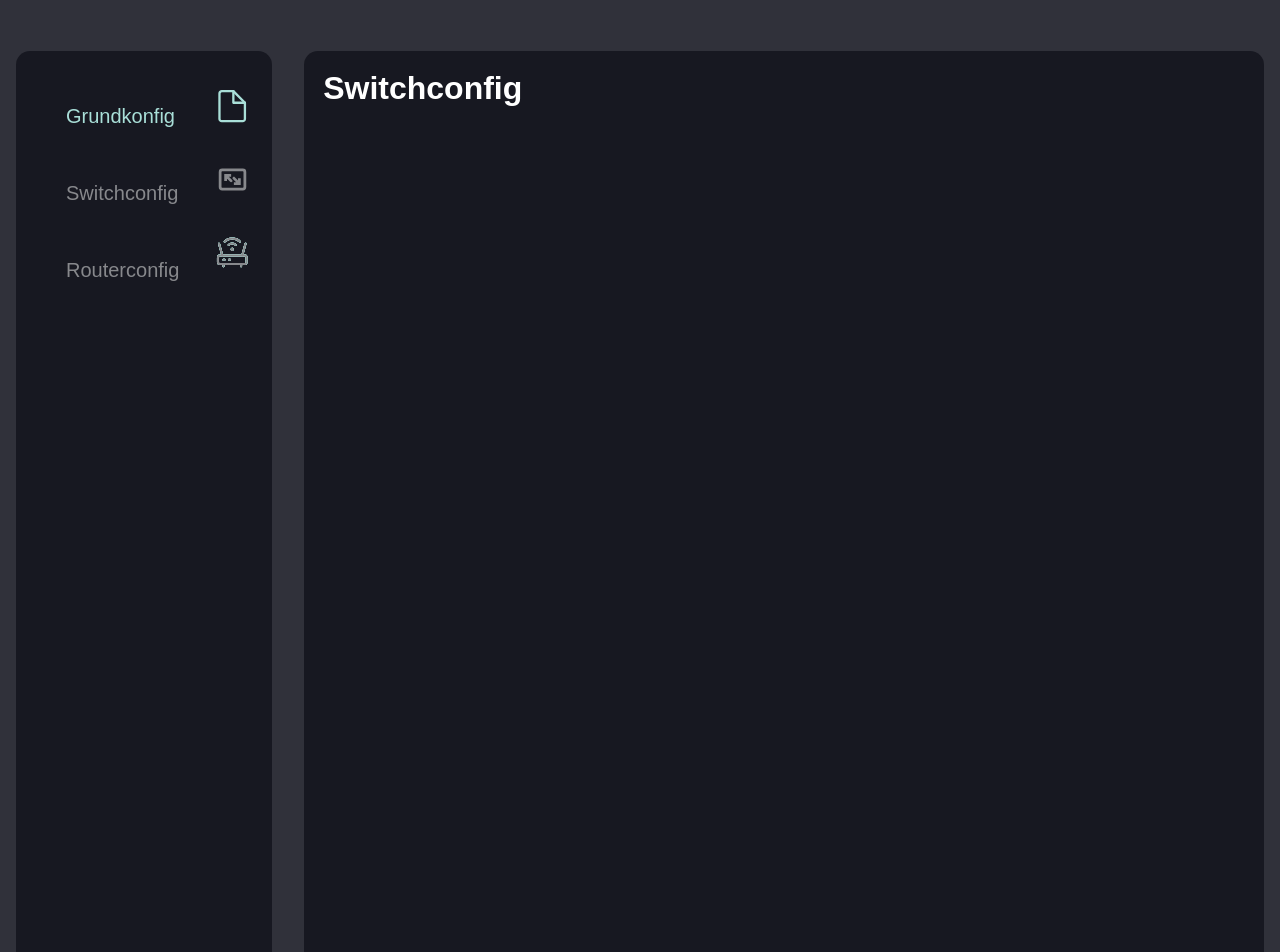
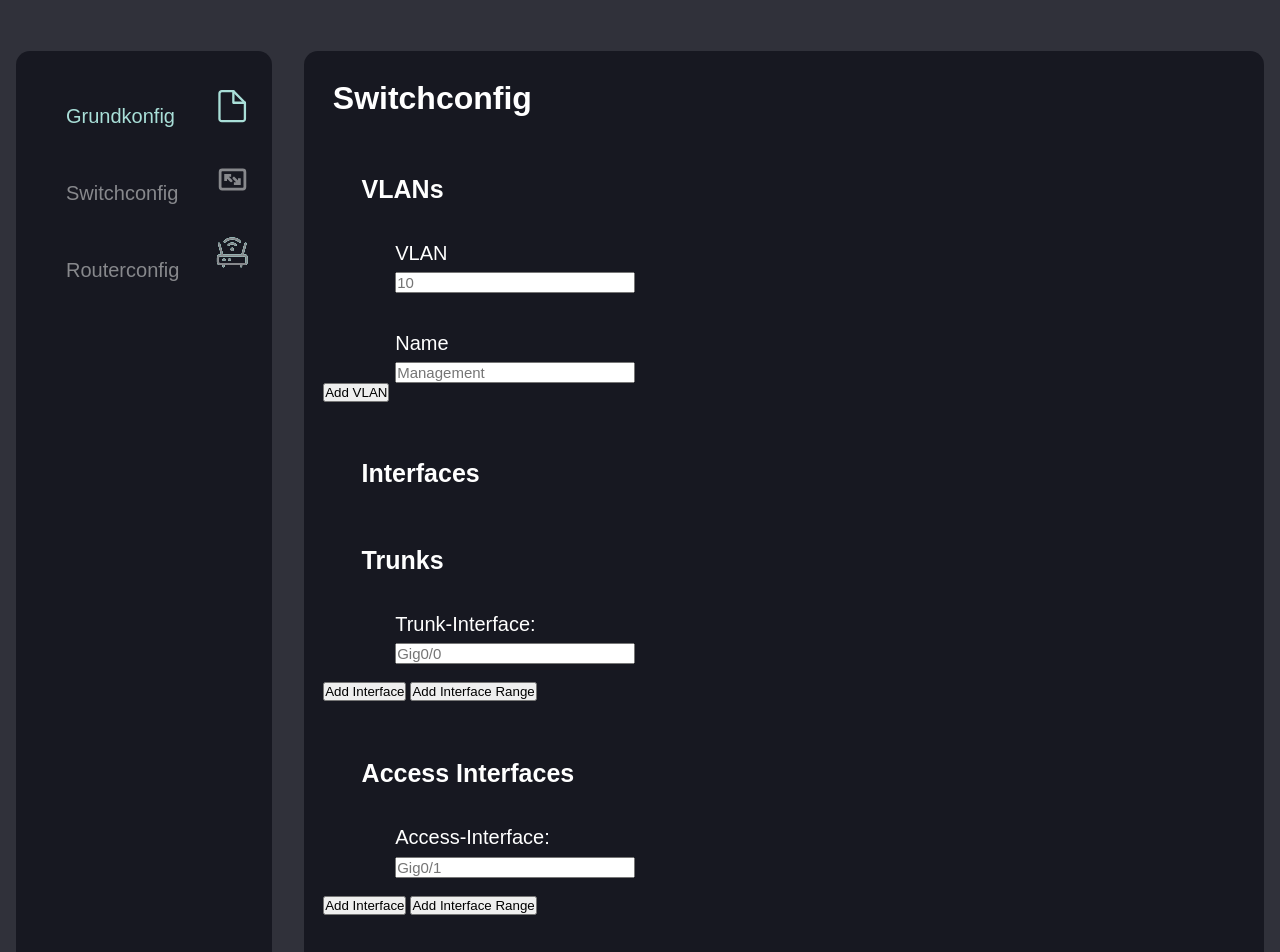
Before and after one commit to ZheDude/AutoConf, a SvelteKit app: page /Switchconfig in a window 1280 px wide. Shown: the top 952 px of the page. Built offline with nearby package versions, Linux system fonts and the light colour scheme.

Commit message:
implemented Switch Inputs

```diff
--- a/src/lib/components/inputField.svelte
+++ b/src/lib/components/inputField.svelte
@@ -4,14 +4,15 @@
     export let fieldName;
     export let placeholder;
     export let value = '';
+    export let id = '';
 </script>
 
 <div class="inputFieldDiv">
-<label for="{fieldName}">{fieldName}</label>
+<label for="{id}">{fieldName}</label>
 
 {#if type=== "text"}
-<input  bind:value={value} placeholder="{placeholder}" id="{fieldName}" type="text" >
+<input  bind:value={value} placeholder="{placeholder}" id="{id}" type="text" >
 {:else}
-<input  bind:value={value} placeholder="{placeholder}" id="{fieldName}" type="password" >
+<input  bind:value={value} placeholder="{placeholder}" id="{id}" type="password" >
 {/if}
 </div>
--- a/src/routes/Switchconfig/+page.svelte
+++ b/src/routes/Switchconfig/+page.svelte
@@ -1,3 +1,70 @@
-<div class="mainHeading">
-<h1>Switchconfig</h1>
+<script>
+	import '$lib/stylesheet.css';
+    import InputField from '../../lib/components/inputField.svelte';
+	import Dropdown from '../../lib/components/dropdown.svelte';
+	import Checkbox from '../../lib/components/checkbox.svelte';
+
+</script>
+
+<div id="parameterDivGrundkonfig">
+	<div class="mainHeading">
+		<h1>Switchconfig</h1>
+	</div>
+
+    <h2 class="subHeading">VLANs</h2>
+    <InputField
+    placeholder="10"
+    type="text"
+    fieldName="VLAN"
+    id = "VLAN1"
+    />
+    <InputField
+    placeholder="Management"
+    type="text"
+    fieldName="Name"
+    id = "VLAN1"
+    />
+    <button>Add VLAN</button>
+
+
+
+    <h2 class="subHeading">Interfaces</h2>
+    <h2 class="subHeading">Trunks</h2>
+    <InputField
+    placeholder="Gig0/0"
+    type="text"
+    fieldName="Trunk-Interface:"
+    id ="Trunk-Interface 1"/>
+    <br>
+    <button>Add Interface</button>
+    <button>Add Interface Range</button>
+
+    <h2 class="subHeading">Access Interfaces</h2>
+    <InputField
+    placeholder="Gig0/1"
+    type="text"
+    fieldName="Access-Interface:"
+    id ="Access-Interface 1:"/>
+    <br>
+    <button>Add Interface</button>
+    <button>Add Interface Range</button>
+
+
+    <h2 class="subHeading">Etherchannels</h2>
+    <InputField
+    placeholder="1"
+    type="text"
+    fieldName="Channel-Group:"
+    id ="Etherchannel 1"/>
+
+
+    <InputField
+    placeholder="Gig0/2"
+    type="text"
+    fieldName="Interface"
+    id ="Etherchannel-Interface 1 "/>
+    <br>
+    <button>Add Interface</button>
+    <button>Add Interface Range</button>
+
 </div>
```
Also changed, not shown: src/routes/+page.svelte (+6 -1 lines).
